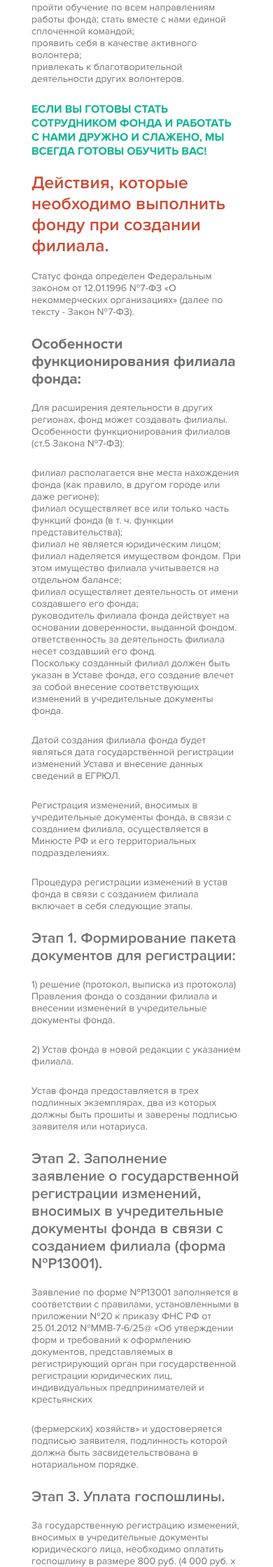
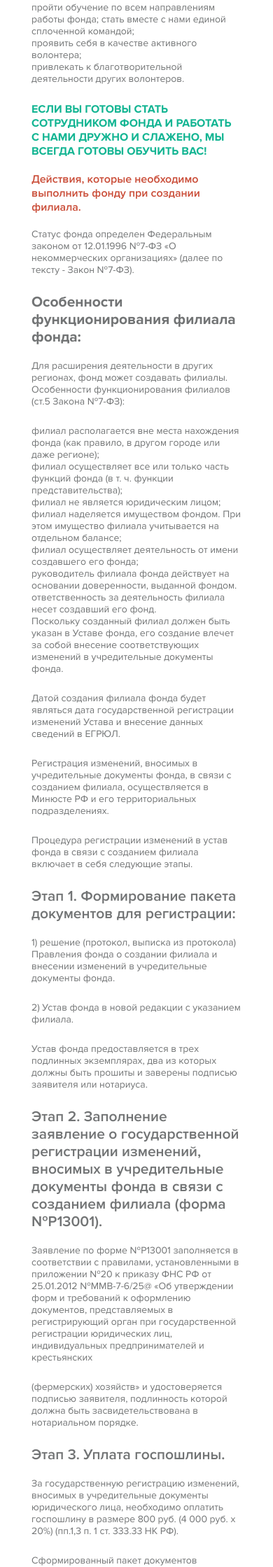
Before and after one commit to malgrish/malgrish.github.io, a PHP site: page /branches.html in a window 390 px wide. Shown: the part 690-2929 px from the top of the page at 70% size. Run offline with PHP 8.4, Linux system fonts and the light colour scheme.

Commit message:
asdasdasdasd

```diff
--- a/css/style.css
+++ b/css/style.css
@@ -2790,6 +2790,9 @@ body {
   .support__text--semibold {
     font-size: 14px;
   }
+  .support__title--red {
+    font-size: 16px;
+  }
   .volonteer__left {
     font-size: 23px;
   }
--- a/css/style.scss
+++ b/css/style.scss
@@ -2408,6 +2408,11 @@ body {
             font-size: 14px;
          }
       }
+      &__title {
+         &--red {
+            font-size: 16px;
+         }
+      }
    }
    .volonteer {
       &__left {
```
